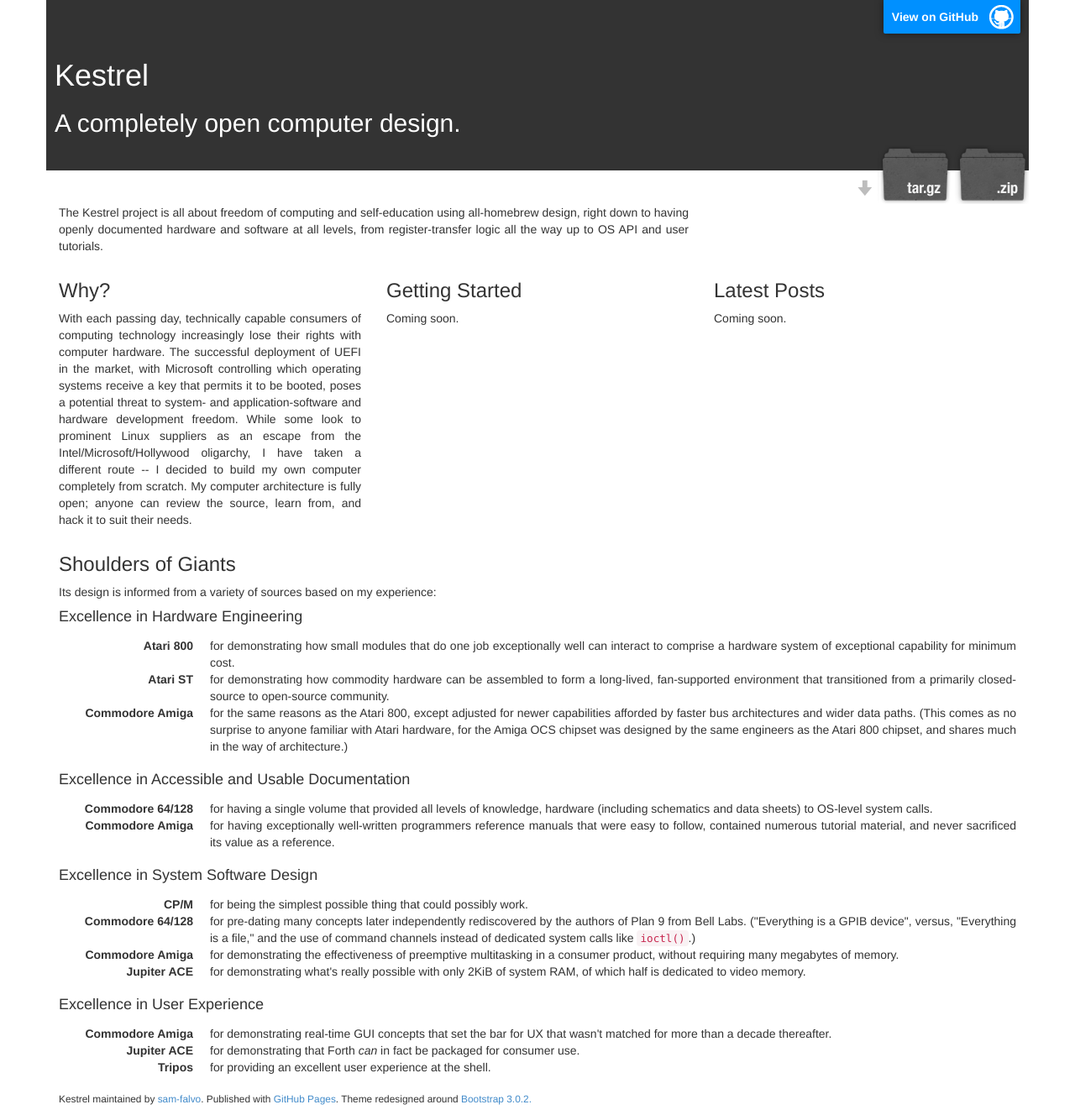
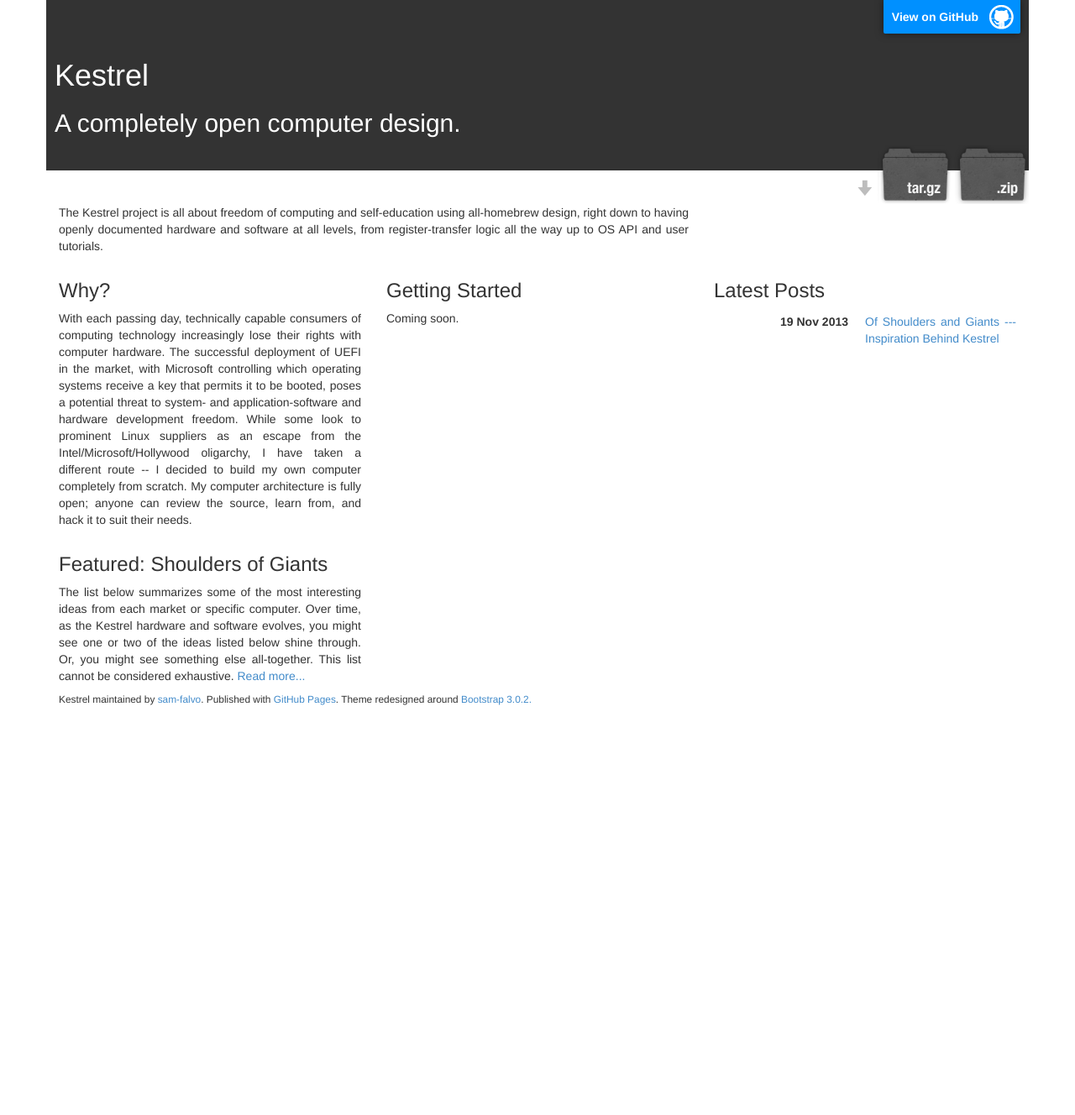
Before and after one commit to KestrelComputer/kestrel, a Jekyll site: the page built from index.html, in a window 1280 px wide. Shown: the whole page at 84% size. Built offline with Jekyll 4.4.1, drawn with Linux system fonts in a browser that asks for light colours; Markdown is read by kramdown in place of the engine named in the settings; after the commit the page ends 900 px from its top, so only the background shows below that.

```diff
--- a/index.html
+++ b/index.html
@@ -1,26 +1,8 @@
-<!DOCTYPE html>
-<html lang="en">
-	<head>
-		<meta charset='utf-8' />
-		<meta name="description" content="Kestrel : A completely open computer design." />
-		<link rel="stylesheet" type="text/css" media="screen" href="dist/css/bootstrap.min.css" />
-		<link rel="stylesheet" type="text/css" media="screen" href="css/site.css" />
-		<title>Kestrel</title>
-	</head>
+---
+layout: default
+title: Kestrel
+---
 
-	<body class="text-justify">
-		<div class="container">
-			<div class="row">
-				<div class="col-md-12 banner">
-					<a id="forkme_banner" href="https://github.com/sam-falvo/kestrel">View on GitHub</a>
-					<h1 class="project-title">Kestrel</h1>
-					<h2 class="project-title">A completely open computer design.</h2>
-					<section id="downloads">
-						<a class="zip_download_link" href="https://github.com/sam-falvo/kestrel/zipball/master">Download this project as a .zip file</a>
-						<a class="tar_download_link" href="https://github.com/sam-falvo/kestrel/tarball/master">Download this project as a tar.gz file</a>
-					</section>
-				</div>
-			</div>
 <div class="row first-content">
 	<div class="col-md-8">
 		<p>The Kestrel project is all about freedom of computing and self-education using all-homebrew design, right down to having openly documented hardware and software at all levels, from register-transfer logic all the way up to OS API and user tutorials.</p>
@@ -37,50 +19,16 @@
 	</div>
 	<div class="col-md-4">
 		<h3>Latest Posts</h3>
-					<p>Coming soon.</p>
-				</div>
-			</div>
-			<div class="row">
-				<div class="col-md-12">
-					<h3>Shoulders of Giants</h3>
-					<p>Its design is informed from a variety of sources based on my experience:</p>
-					<h4>Excellence in Hardware Engineering</h4>
 		<dl class="dl-horizontal">
-						<dt>Atari 800</dt><dd> for demonstrating how small modules that do one job exceptionally well can interact to comprise a hardware system of exceptional capability for minimum cost.</dd>
-						<dt>Atari ST</dt><dd>for demonstrating how commodity hardware can be assembled to form a long-lived, fan-supported environment that transitioned from a primarily closed-source to open-source community.</dd>
-						<dt>Commodore Amiga</dt><dd>for the same reasons as the Atari 800, except adjusted for newer capabilities afforded by faster bus architectures and wider data paths.	(This comes as no surprise to anyone familiar with Atari hardware, for the Amiga OCS chipset was designed by the same engineers as the Atari 800 chipset, and shares much in the way of architecture.)</dd>
-						</dl>
-					<h4>Excellence in Accessible and Usable Documentation</h4>
-						<dl class="dl-horizontal">
-						<dt>Commodore 64/128</dt><dd>for having a single volume that provided all levels of knowledge, hardware (including schematics and data sheets) to OS-level system calls.</dd>
-						<dt>Commodore Amiga</dt><dd>for having exceptionally well-written programmers reference manuals that were easy to follow, contained numerous tutorial material, and never sacrificed its value as a reference.</dd>
-						</dl>
-					<h4>Excellence in System Software Design</h4>
-						<dl class="dl-horizontal">
-						<dt>CP/M</dt><dd>for being the simplest possible thing that could possibly work.</dd>
-						<dt>Commodore 64/128</dt><dd>for pre-dating many concepts later independently rediscovered by the authors of Plan 9 from Bell Labs.  ("Everything is a GPIB device", versus, "Everything is a file," and the use of command channels instead of dedicated system calls like <code>ioctl()</code>.)</dd>
-						<dt>Commodore Amiga</dt><dd>for demonstrating the effectiveness of preemptive multitasking in a consumer product, without requiring many megabytes of memory.</dd>
-						<dt>Jupiter ACE</dt><dd>for demonstrating what's really possible with only 2KiB of system RAM, of which half is dedicated to video memory.</dd>
-						</dl>
-					<h4>Excellence in User Experience</h4>
-						<dl class="dl-horizontal">
-						<dt>Commodore Amiga</dt><dd>for demonstrating real-time GUI concepts that set the bar for UX that wasn't matched for more than a decade thereafter.</dd>
-						<dt>Jupiter ACE</dt><dd>for demonstrating that Forth <em>can</em> in fact be packaged for consumer use.</dd>
-						<dt>Tripos</dt><dd>for providing an excellent user experience at the shell.</dd>
+			{% for post in site.posts %}
+				<dt>{{ post.date | date_to_string }}</dt><dd><a href="{{ post.url }}">{{ post.title }}</a></dd>
+			{% endfor %}
 		</dl>
 	</div>
 </div>
 <div class="row">
-				<div class="col-md-12">
-					<footer class="inner small">
-						<p class="copyright">Kestrel maintained by <a href="https://github.com/sam-falvo">sam-falvo</a>.
-						Published with <a href="http://pages.github.com">GitHub Pages</a>.
-						Theme redesigned around <a href="http://getbootstrap.com">Bootstrap 3.0.2.</a></p>
-					</footer>
+	<div class="col-md-4">
+		<h3>Featured: Shoulders of Giants</h3>
+		<p>The list below summarizes some of the most interesting ideas from each market or specific computer.  Over time, as the Kestrel hardware and software evolves, you might see one or two of the ideas listed below shine through.  Or, you might see something else all-together.  This list cannot be considered exhaustive.  <a href="2013/11/19/of-shoulders-and-giants">Read more...</a></p>
 	</div>
 </div>
-		</div>
-	</body>
-</html>
-<!--
--->
```
Also changed, not shown: _posts/2013-11-19-of-shoulders-and-giants.md (added, +22 -0 lines). Lines whose indentation alone changed are shown as unchanged.
